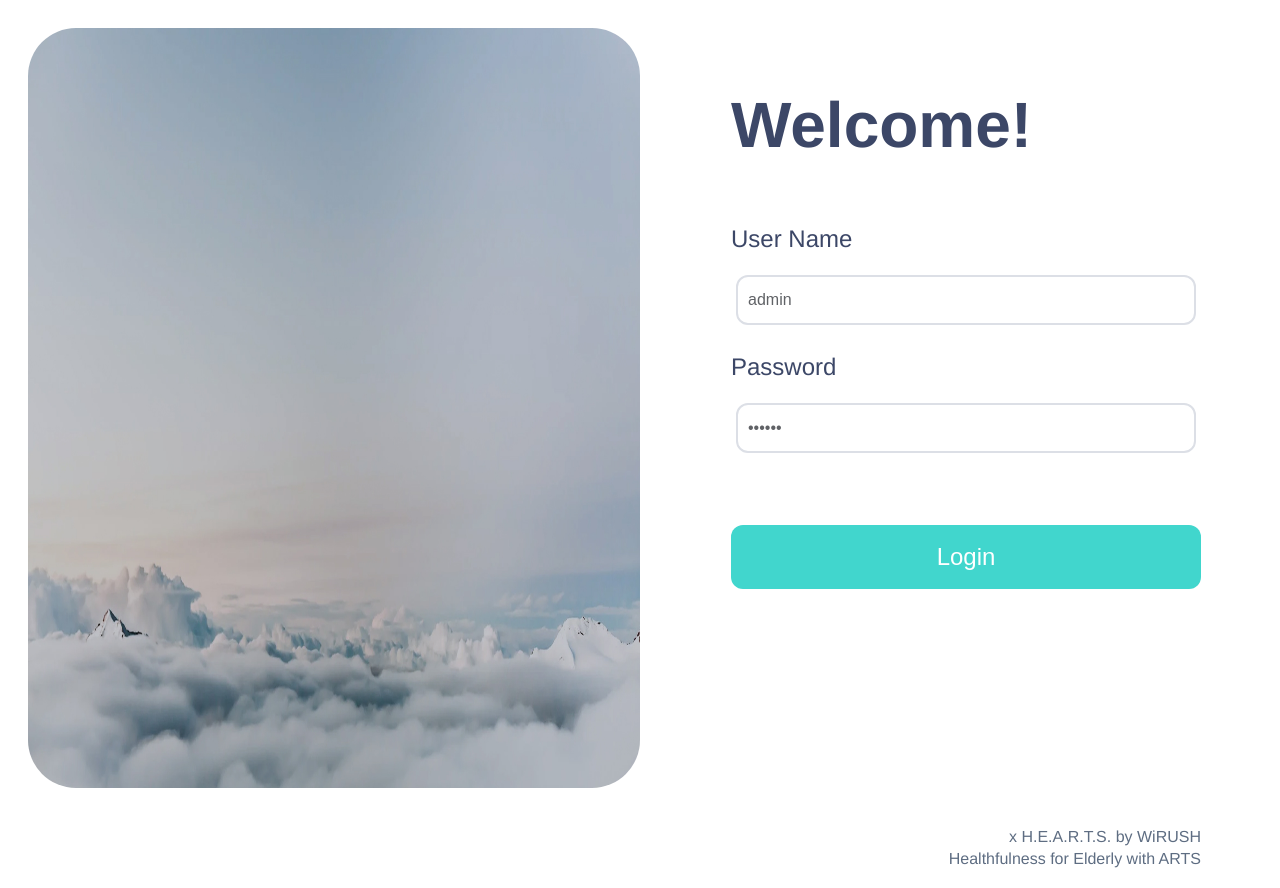
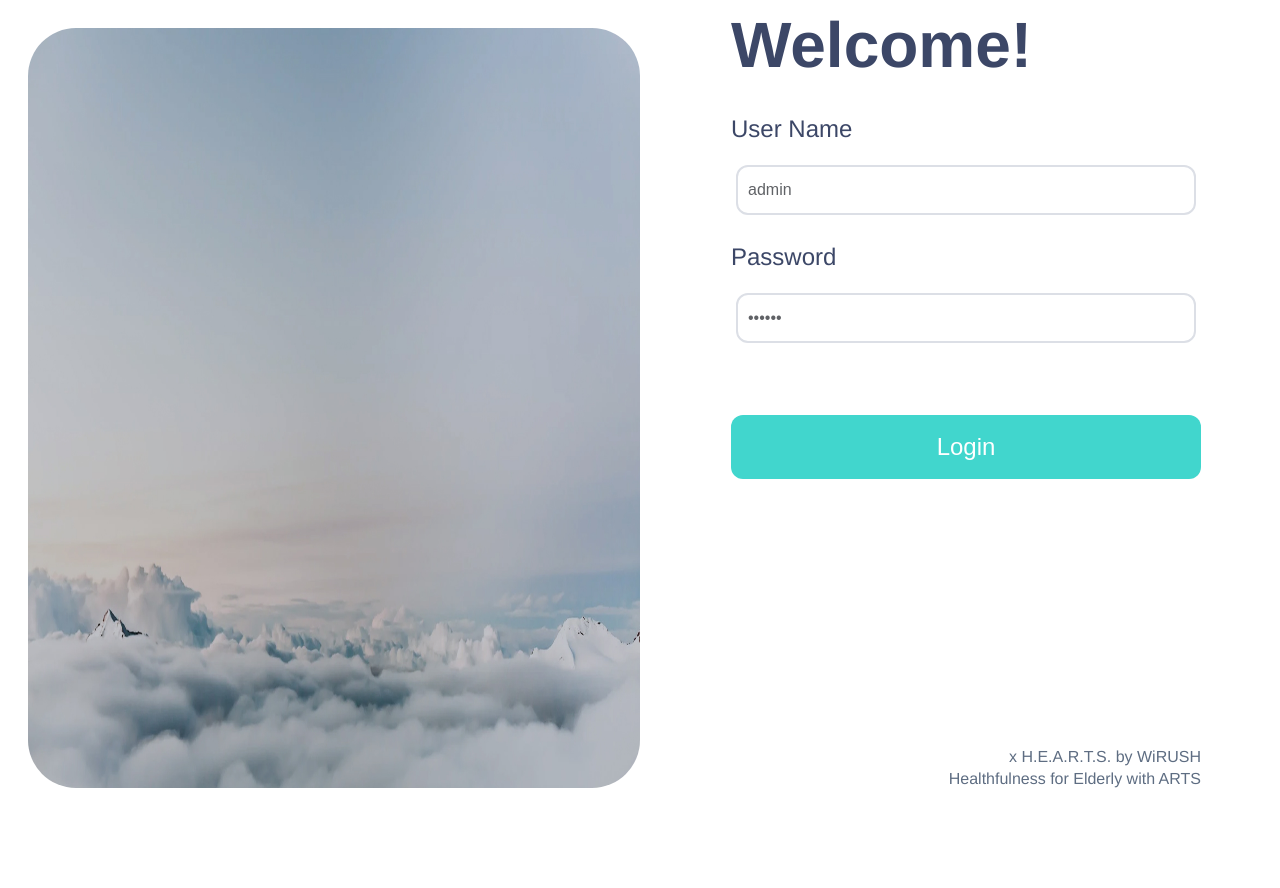
Before and after one commit to LiteZhang/julia-garden, a Vue app: page /login in a window 1280 px wide. After the commit the page ends 808 px from the top, so only its background shows below. Built offline with nearby package versions, Linux system fonts and the light colour scheme.

Commit message:
fix value of margin

```diff
--- a/src/views/Login.vue
+++ b/src/views/Login.vue
@@ -3,7 +3,8 @@
     <div class="logo-img" >
       <img class="img-style" src="../assets/img/login-bg.jpg" />
     </div>
-    <div class="login-input" :style="{ height: screenHeight + 'px', 'margin-top': (screenHeight/10) + 'px'}">
+    <!-- <div class="login-input" :style="{ height: screenHeight + 'px', 'margin-top': (screenHeight/10) + 'px'}"> -->
+    <div class="login-input" :style="{ height: screenHeight + 'px'}">
       <div class="input-layout">
         <el-form
           :model="param"
@@ -15,7 +16,7 @@
           <el-form-item
             prop="username"
             style="display: flex; flex-direction: column">
-            <span class="username" :style="{ 'margin-top': (screenHeight/14) + 'px'}">User Name</span>
+            <span class="username" :style="{ 'margin-top': (screenHeight/30) + 'px'}">User Name</span>
             <el-input
               class="input-style"
               v-model="param.username"
@@ -191,7 +192,7 @@ export default {
  height: 30px;
 } */
 .input-layout .el-input__clear {
-  margin-top: 20px;
+  // margin-top: 20px;
   margin-right: 10px;
   width: 30px;
   height: 30px;
@@ -211,7 +212,7 @@ export default {
   color: #fff;
   font-size: 24px;
   border-radius: 12px;
-  margin-top: 100px;
+  margin-top: 60px;
   border: 1px solid transparent;
 }
 
```
